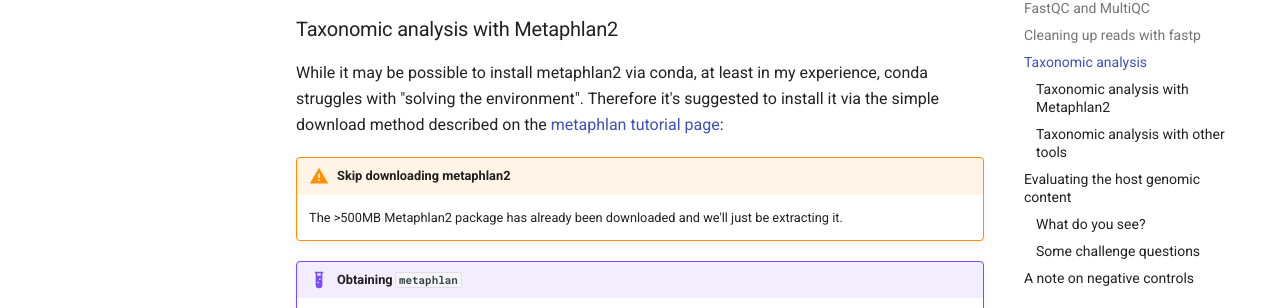
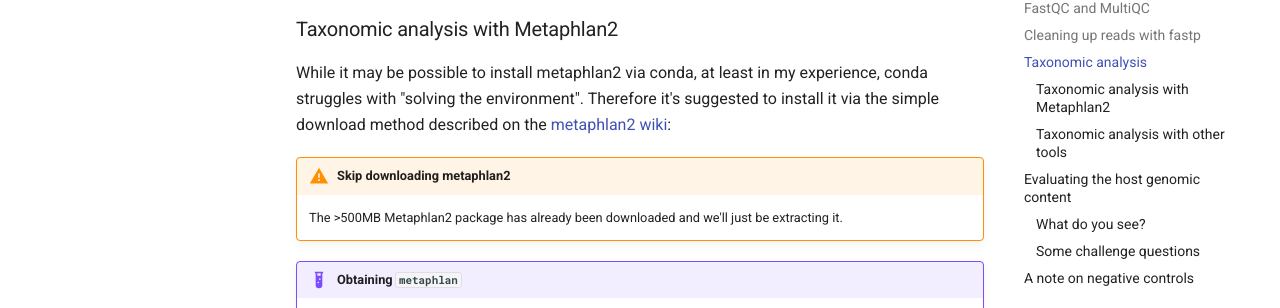
Before and after one commit to thegeneschool/metagenomics, an MkDocs documentation site: the page built from docs/qc.md, in a window 1280 px wide and 900 px high, scrolled down 6071 px. Shown: the part 145-453 px from the top of the window. Built offline with MkDocs 1.6.1 and Material for MkDocs 9.7.7, drawn with Linux system fonts in a browser that asks for light colours; comment, search, counter and statistics services are not loaded.

Commit message:
resolves #4

```diff
--- a/docs/qc.md
+++ b/docs/qc.md
@@ -154,7 +154,7 @@ It is useful as an initial quality check to ensure that the microbial community
 ### Taxonomic analysis with Metaphlan2
 
 While it may be possible to install metaphlan2 via conda, at least in my experience, conda struggles with "solving the environment".
-Therefore it's suggested to install it via the simple download method described on the [metaphlan tutorial page](https://bitbucket.org/nsegata/metaphlan/wiki/MetaPhlAn_Pipelines_Tutorial):
+Therefore it's suggested to install it via the simple download method described on the [metaphlan2 wiki](https://github.com/biobakery/MetaPhlAn/wiki/MetaPhlAn2#installation):
 
 !!! warning "Skip downloading metaphlan2"
     The >500MB Metaphlan2 package has already been downloaded and we'll just be extracting it.
```
